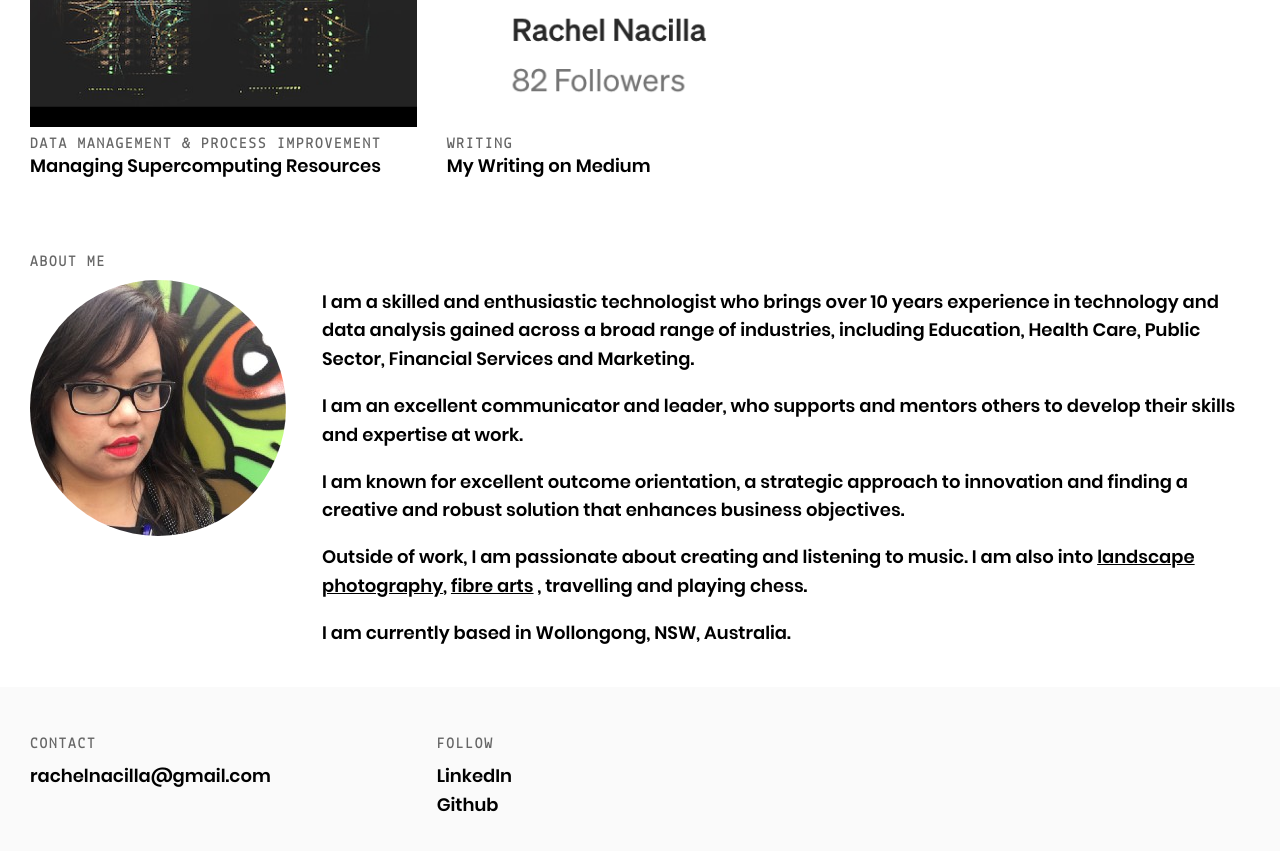
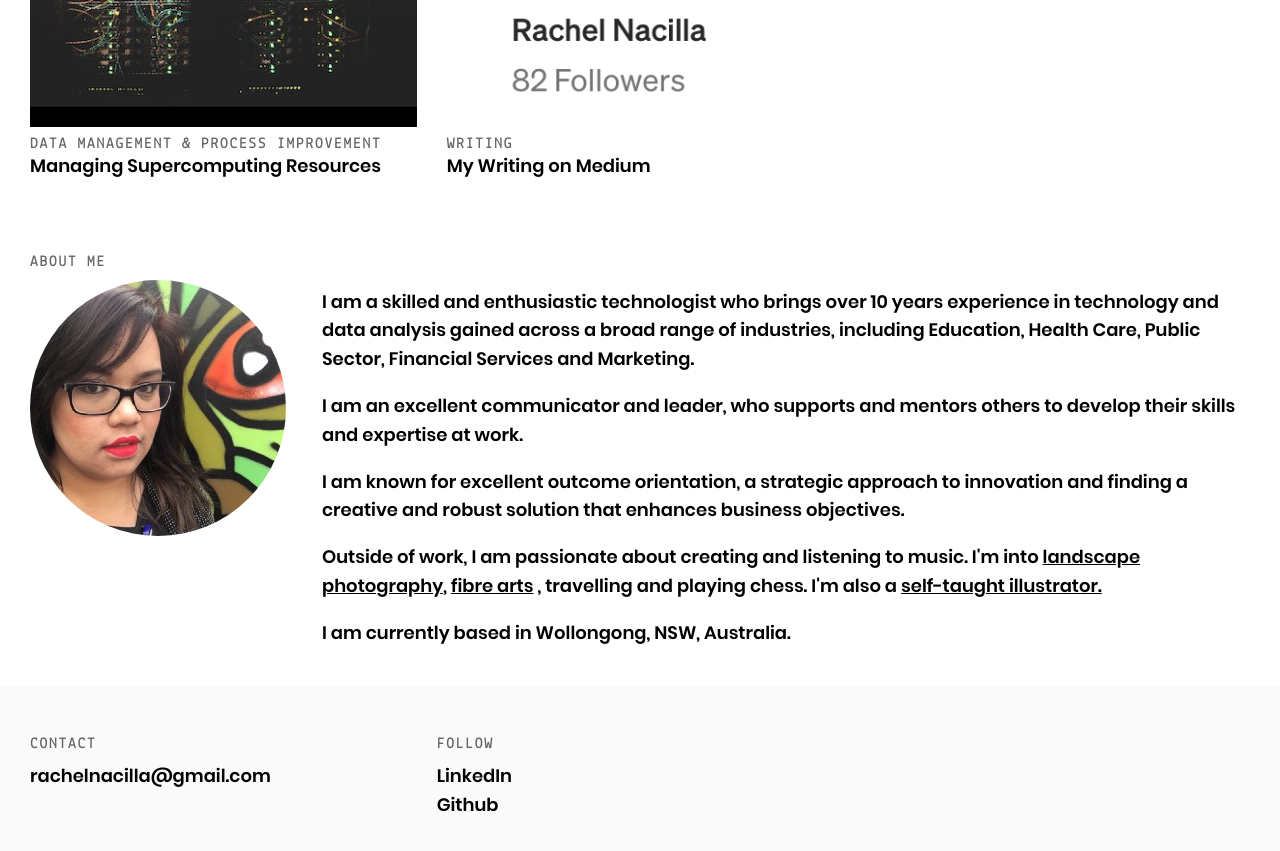
Before and after one commit to rachelnacilla/rachelnacilla.github.io, a Jekyll site: the page built from index.html, in a window 1280 px wide and 900 px high, scrolled down 1243 px. Shown: the top 851 px of the window. Built offline with Jekyll 4.4.1, drawn with Linux system fonts in a browser that asks for light colours.

Commit message:
Updated front page

```diff
--- a/index.html
+++ b/index.html
@@ -53,8 +53,8 @@
 
 				<P>I am known for excellent outcome orientation, a strategic approach to innovation and finding a creative and robust solution that enhances business objectives.</p>
 
-				<p>Outside of work, I am passionate about creating and listening to music. I am also into <a href="https://vero.co/rachelsnicepics" target="_blank">landscape photography</a>, <a href="https://www.instagram.com/fibreartsbyrach/" target="_blank">fibre arts</a>
-					, travelling and playing chess.</p>
+				<p>Outside of work, I am passionate about creating and listening to music. I'm into <a href="https://vero.co/rachelsnicepics" target="_blank">landscape photography</a>, <a href="https://www.instagram.com/fibreartsbyrach/" target="_blank">fibre arts</a>
+					, travelling and playing chess. I'm also a <a href="https://www.behance.net/rachelnacilla" target="_blank">self-taught illustrator.</a></p>
 
 				<p>I am currently based in Wollongong, NSW, Australia.</p>
 			</div>
```
